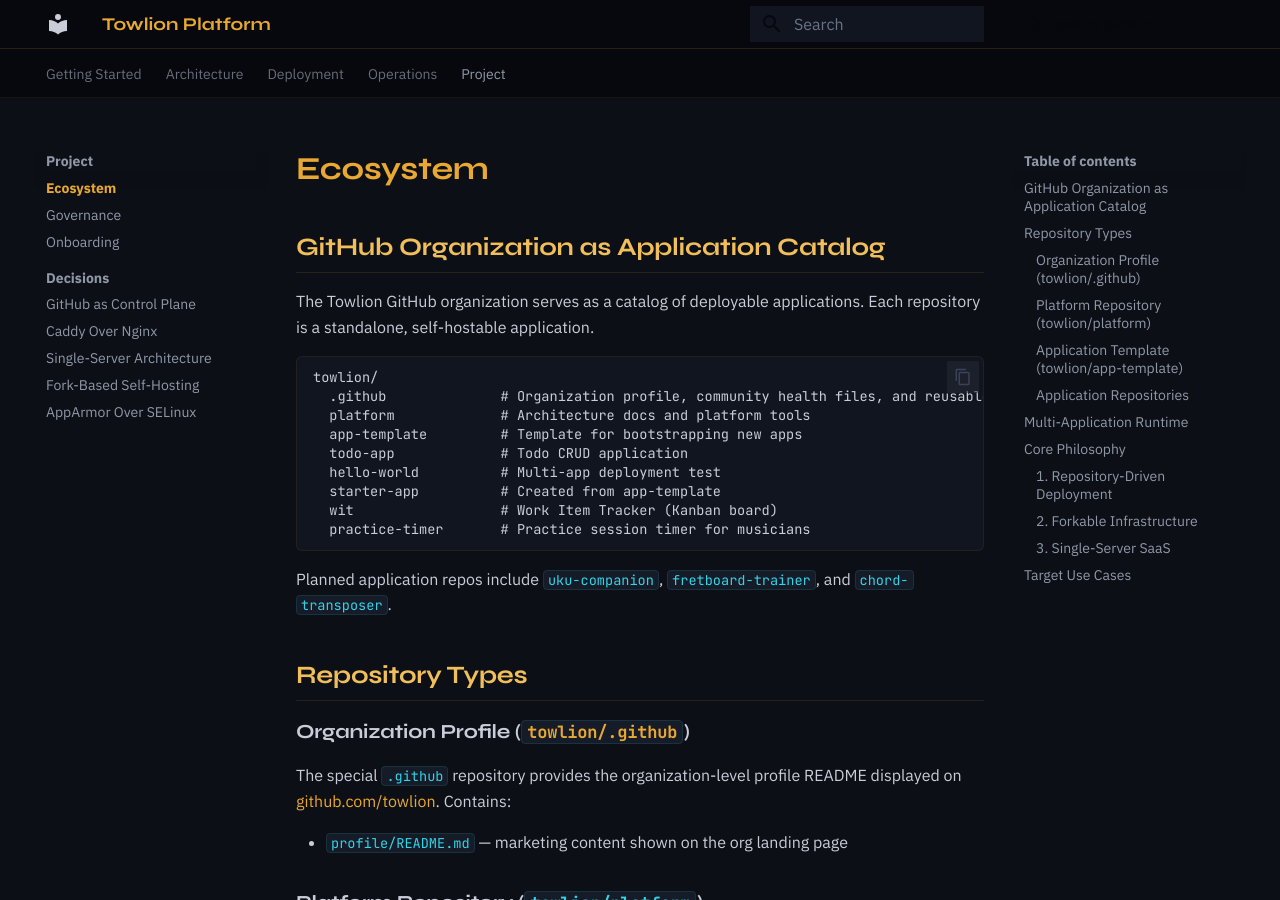
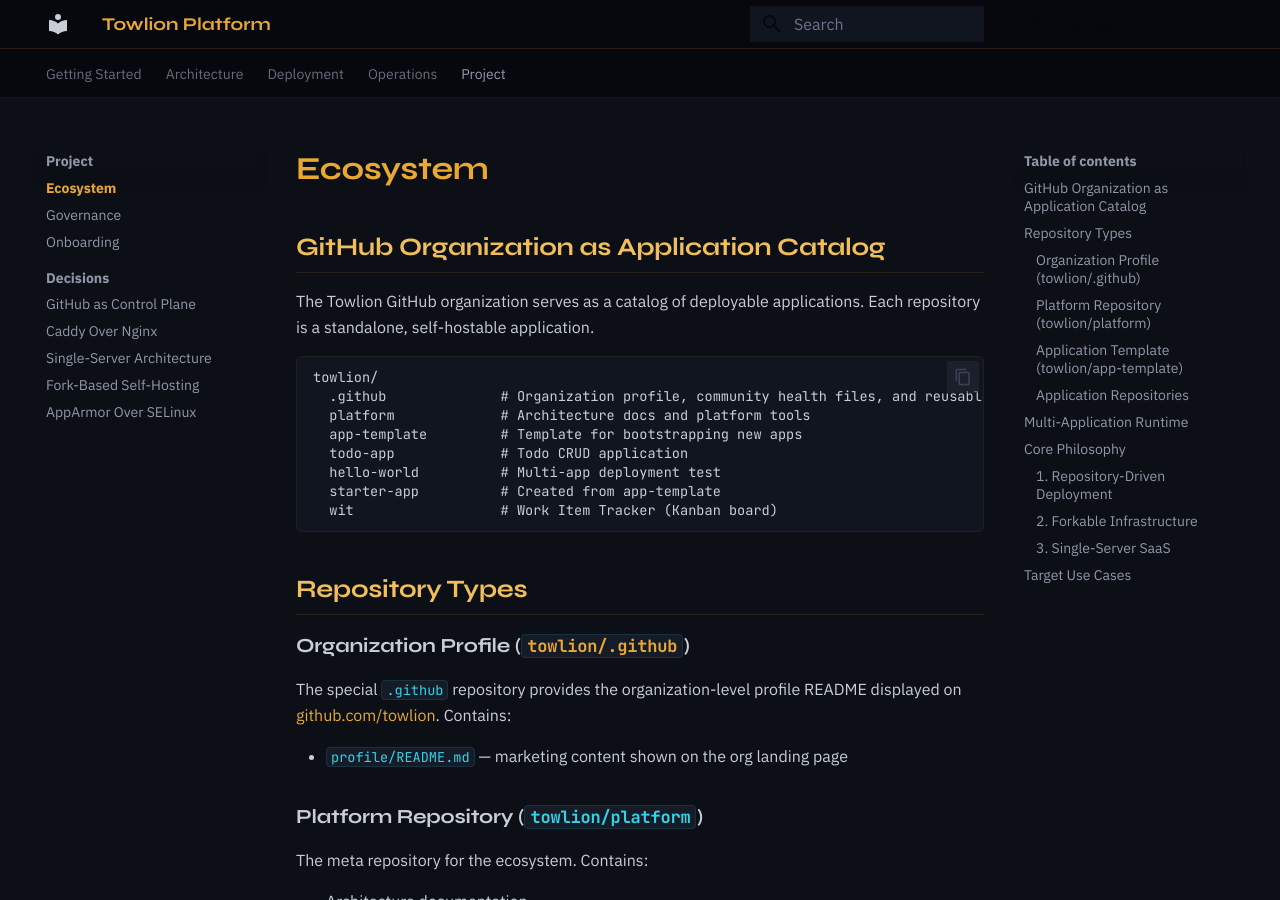
Before and after one commit to towlion/platform, an MkDocs documentation site: the page built from docs/ecosystem.md, in a window 1280 px wide and 900 px high. Built offline with MkDocs 1.6.1 and Material for MkDocs 9.7.7, drawn with Linux system fonts in a browser that asks for light colours; comment, search, counter and statistics services are not loaded.

Commit message:
docs: remove planned music app ideas from ecosystem
Co-Authored-By: Claude Opus 4.6 (1M context) <noreply@anthropic.com>

````diff
--- a/docs/ecosystem.md
+++ b/docs/ecosystem.md
@@ -13,10 +13,8 @@ towlion/
   hello-world          # Multi-app deployment test
   starter-app          # Created from app-template
   wit                  # Work Item Tracker (Kanban board)
-  practice-timer       # Practice session timer for musicians
 ```
 
-Planned application repos include `uku-companion`, `fretboard-trainer`, and `chord-transposer`.
 
 ## Repository Types
 
````
